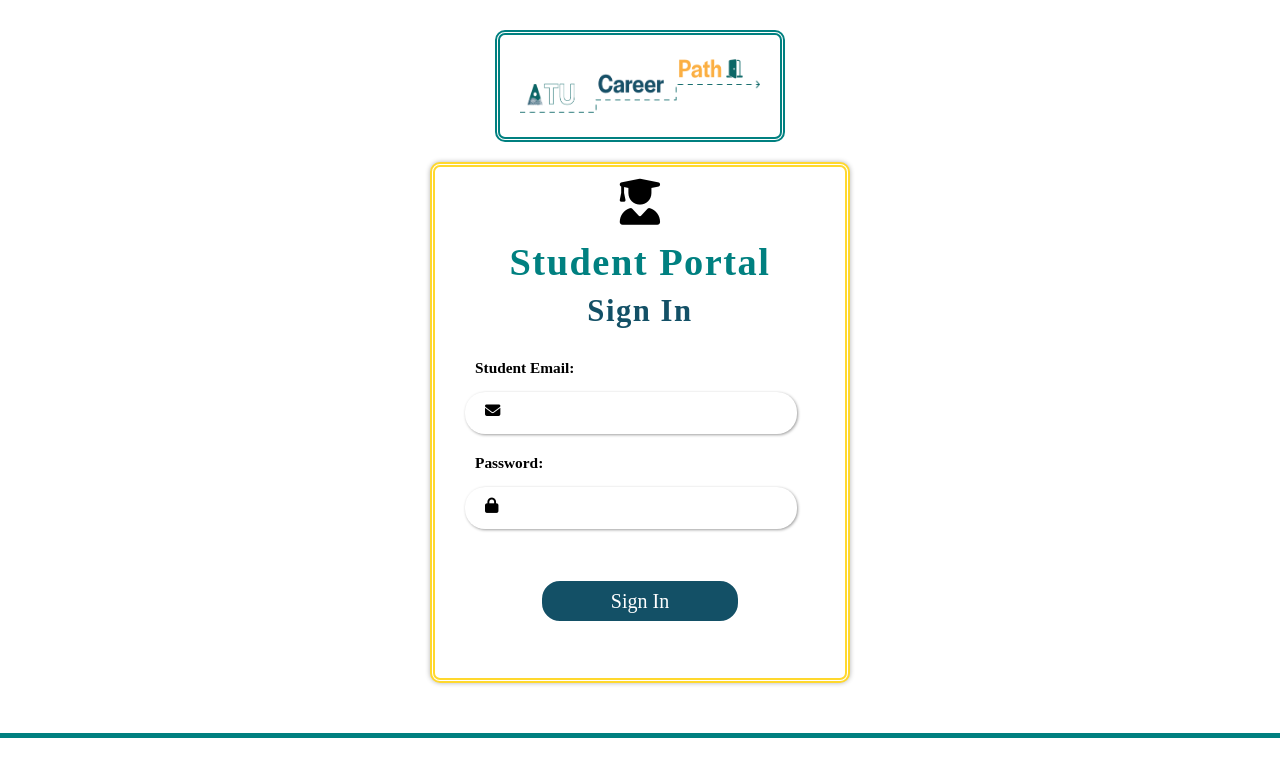
After one commit to Maggie-cahill/Careers, a PHP site: page /PHP/Student_Login.php in a window 1280 px wide. The commit adds this page. Shown: the top 777 px of the page. Run offline with PHP 8.4, Linux system fonts and the light colour scheme; some libraries are stand-ins or nearby versions.

Commit message:
Login Pages

```diff
--- /dev/null
+++ b/CSS/Student_Login.css
@@ -0,0 +1,188 @@
+.body-content {
+    display: flex;
+    justify-content: center;
+    align-items: center;
+    flex-direction: column;
+    flex-wrap: wrap;
+    margin-top: 20px;
+}
+
+#login-box {
+    border: 5px double rgb(255, 216, 45);
+    border-radius: 10px;
+    font-size: .8em;
+    width: 350px;
+    background-color: #135066;
+    /* background-image: linear-gradient(120deg, #135066, #4794af); */
+    background-color: white;
+    padding: 30px;
+    padding-top: 10px;
+
+    box-shadow: 0px 0px 5px rgba(0,0,0,.3);
+}
+
+#login-box h1 {
+    font-size: 2.5em;
+    margin-bottom: 0px;
+    margin-top: 10px;
+    font-family: "Halyard Display SemiBold", serif;
+    text-align: center;
+    color: teal;
+}
+
+#login-box h1:nth-of-type(2) {
+    font-size: 2em;
+    margin-bottom: 30px;
+    font-style: normal;
+    text-align: center;
+    color: #135066;
+
+}
+
+#createAccount {
+    border: 1px solid black;
+    background-color: white;
+    border-radius: 10px;
+    padding: 5px;
+    padding-left: 10px;
+    padding-right: 10px;
+    margin-top: 10px;
+}
+
+#labelCreateAccount {
+    margin-top: 15px;
+}
+
+
+.login {
+    background-color: white;
+    border-radius: 10px;
+    color: black;
+    margin-left: 0;
+    padding: 0;
+}
+
+.icon {
+    font-size: 3em;
+    text-align: center;
+}
+
+
+.login:hover {
+    background-color: white;
+}
+
+#login h1 {
+    margin-top: 0;
+}
+
+
+#loginButton {
+    height: 35px;
+    width: 200px;
+    font-size:20px;
+    margin-left: auto;
+    margin-right: auto;
+    display: flex;
+    justify-content: center;
+    align-items: center;
+    border-radius: 20px;
+
+
+    background-color: #135066;
+    color: white;
+    font-family: "Gordita Medium", serif;
+    padding: 20px;
+    border: 2px solid white;
+    transition: background-color 300ms ease-in-out;
+}
+
+#loginButton:hover {
+    background-color: #49a3c4;
+}
+
+#loginButton:focus {
+    background-color: #8ed8f3;
+}
+
+
+#login_response {
+    margin-top: 25px;
+    color: rgb(225, 18, 18);
+}
+
+.form-element {
+    display: flex;
+    flex-wrap: wrap;
+    gap: 15px;
+}
+
+.form-element label {
+    width: 100%;
+    font-family: "Gordita Light", serif;
+    font-size: 1em;
+    color: black;
+    margin-left: 10px;
+}
+
+.form-element input {
+    border-radius: 20px;
+    height: 40px;
+    width: 80%;
+    margin-bottom: 20px;
+    border: none;
+    box-shadow: 1px 1px 3px rgba(0, 0, 0, 0.382);
+    padding-left: 50px;
+    font-family: "ITC Avant Garde Gothic", serif;;
+}
+
+.header {
+    border-top-left-radius: 10px;
+    border-top-right-radius: 10px;
+    padding: 10px;
+    padding-bottom: 20px;
+    display: flex;
+    justify-content: center;
+    width: 20%;
+    margin-top: 0;
+    min-width: 300px;
+}
+
+.image-div {
+    background-color: rgb(255, 255, 255);
+    padding: 20px;
+    border-top-left-radius: 10px;
+    border-top-right-radius: 10px;
+    border-radius: 10px;
+    border: 5px double teal;
+    width: 80%;
+
+}
+
+img {
+    width: 100%;
+}
+
+.buttons {
+    margin-top: 30px;
+}
+
+.input-div {
+    position: relative;
+    width: 100%;
+    height: fit-content
+}
+
+.icons {
+    position: absolute;
+    top: 10px;
+    left: 20px;
+    color: black
+}
+
+.divider {
+    margin-bottom: 50px;
+    margin-top: 50px;
+    border-top: none;
+    height: 0px;
+}
--- /dev/null
+++ b/PHP/Student_Login.php
@@ -0,0 +1,82 @@
+<!DOCTYPE html>
+<html>
+<head>
+<title>Home</title>
+<link rel="stylesheet" href="https://cdnjs.cloudflare.com/ajax/libs/font-awesome/6.3.0/css/all.min.css">
+
+
+<link rel="stylesheet" href="../CSS/General_Styles.css">
+<link rel="stylesheet" href="../CSS/Student_Login.css">
+
+
+
+
+
+</head>
+
+<body>
+
+
+<div class="body-content">
+<div class="header">
+            <div class="image-div">
+                <img src="../Images/Final_Logo.png" alt="">
+            </div>
+        </div>
+<div id="login-box">
+
+    <div class="login">
+        <div class="icon">
+                <i class="fa-solid fa-user-graduate"></i>
+            </div>
+        <h1>Student Portal</h1>
+        <h1> Sign In </h1>
+        <form id = "login" onsubmit = "loginUser()">
+
+
+             <div class="form-element">
+                <label class="form-label" for="login_username">Student Email: </label>
+                <div class="input-div">
+                    <input class = "form-control" type="text" id = "login_username" name = "login_username" required>
+                    <div class="icons">
+                        <i class="fa-solid fa-envelope"></i>
+                    </div>
+                </div>
+            </div>
+
+            <div class="form-element">
+                <label class="form-label" for="login_password">Password: </label>
+
+                <div class="input-div">
+                    <input class = "form-control" type="password" id = "login_password" name = "login_password" required>
+                    <div class="icons">
+                        <i class="fa-solid fa-lock"></i>
+                    </div>
+                </div>
+            </div>
+
+
+            <div class="buttons">
+                <a href="Recipes.php" style = "text-decoration: none;">
+                 <button type="submit" value = "Login" id = "loginButton" class="button-container btn btn-dark mt-5">Sign In</button>
+                 </a>
+            </div>
+
+            </form>
+
+            <div id="login_response"></div>
+            </div>
+    </div>
+
+</div>
+</div>
+
+<div class = "divider"></div>
+
+
+
+
+
+</body>
+
+</html>
```
Also changed, not shown: CSS/Choose.css (+63 -6 lines), PHP/Choose.php (+21 -5 lines).
